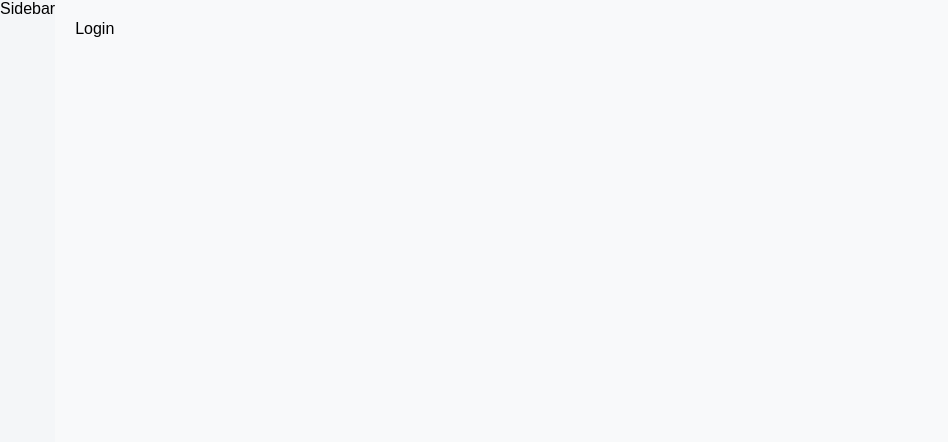
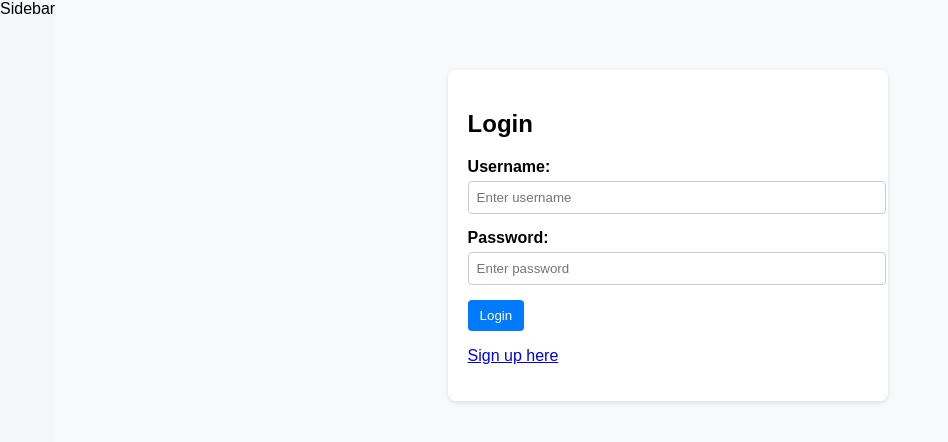
Before and after one commit to Khwaish513/cms_new_one, a React (Create React App) app: page /login in a window 1280 px wide. Shown: the top 442 px of the page, without its empty margins (0-948 px from the left). Built offline with nearby package versions, Linux system fonts and the light colour scheme.

Commit message:
Update Login.jsx

```diff
--- a/src/components/Login.jsx
+++ b/src/components/Login.jsx
@@ -1,7 +1,67 @@
-function Login() {
+import { Link, useNavigate } from "react-router-dom";
+import { useAuth } from "../context/AuthContext"
+import { useState } from "react";
+import { isNotEmpty } from "../utils/validations";
+
+export default function Login() {
+  const {user, logIn} = useAuth();
+  const navigate = useNavigate();
+  const [username, setUsername] = useState('');
+  const [password, setPassword] = useState('');
+  const [error, setError] = useState('');
+
+  if(user) {
+    navigate('/view');
+  }
+
+
+  const handleSubmit = (e) => {
+    e.preventDefault();
+    if(!isNotEmpty(username) || !isNotEmpty(password)) {
+      setError('Please fill info')
+      return;
+    }
+    const success = logIn(username, password);
+    console.log(success)
+    if(success) {
+      navigate('/view')
+    } else {
+      setError('Invalid credentials.')
+    }
+  }
+
   return (
-    <div>Login</div>
+    <div className="panel login-panel">
+      <h2>Login</h2>
+      <form onSubmit={handleSubmit} className="content-form">
+        <div className="form-group">
+          <label htmlFor="login-username">Username:</label>
+          <input
+            id = "login-username"
+            type="text"
+            placeholder="Enter username"
+            value={username}
+            onChange={(e) => setUsername(e.target.value)}
+          />
+        </div>
+        <div className="form-group">
+          <label htmlFor="login-password">Password:</label>
+          <input
+            id = "login-password"
+            type="password"
+            placeholder="Enter password"
+            value={password}
+            onChange={(e) => setPassword(e.target.value)}
+          />
+        </div>
+        {error && <div className="error">{error}</div>}
+        <button className="btn" type="submit">
+          Login
+        </button>
+        <p>
+          <Link to="/signup">Sign up here</Link>
+        </p>
+      </form>
+    </div>
   )
 }
-
-export default Login
```
